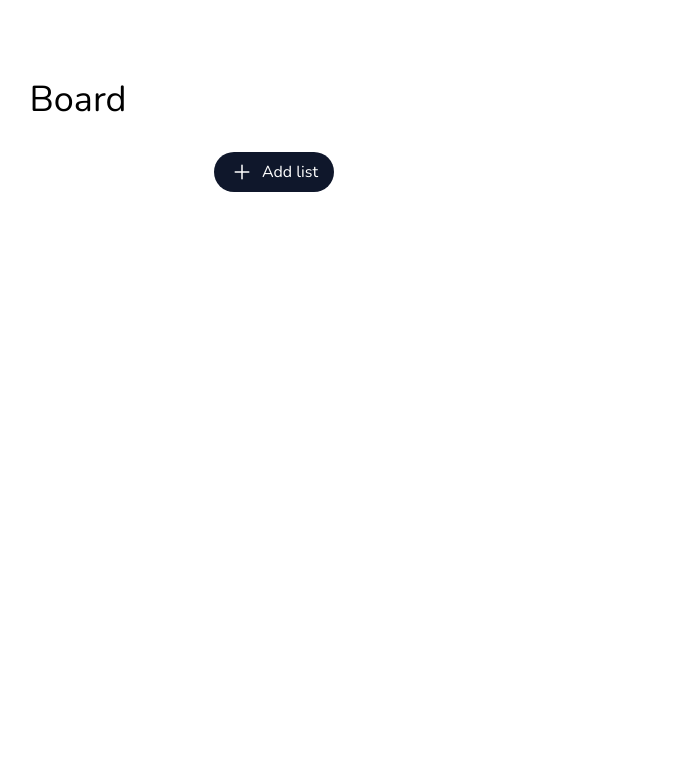
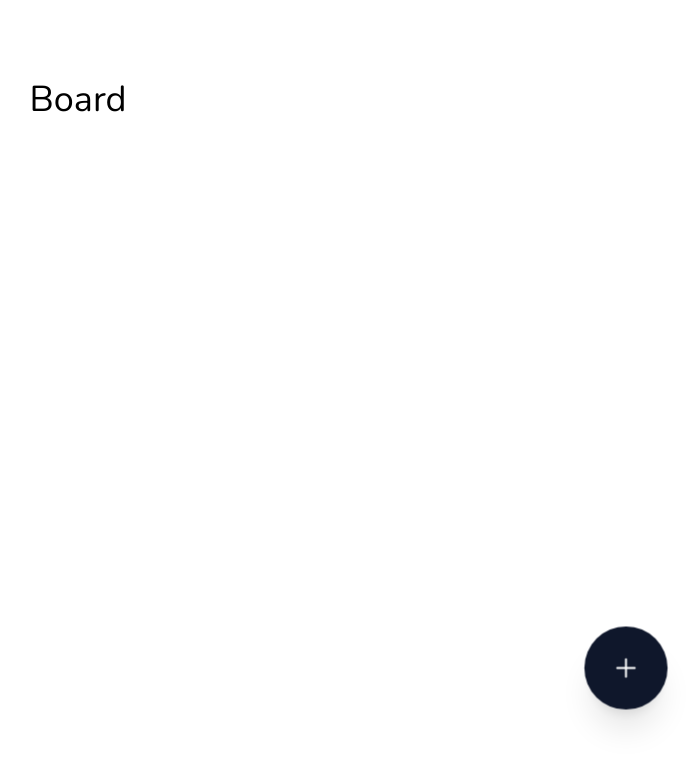
Before and after one commit to thaishdz/TaskFlow, a React (Vite) app: page / in a window 1280 px wide. Shown: the top 764 px of the page, without its empty margins (562-1261 px from the left). Built offline with nearby package versions, Linux system fonts and the light colour scheme.

Commit message:
style(button): adjust add list button position

```diff
--- a/src/Board.tsx
+++ b/src/Board.tsx
@@ -5,6 +5,7 @@ import { TaskListForm } from './components/ui/Form'
 import type { TaskListData } from './components/ui/Form/TaskListForm'
 import { CardList } from './components/ui/Card/CardList'
 import { useCards } from './context/CardsProvider'
+import clsx from 'clsx'
 
 function Board() {
   const { addList } = useCards()
@@ -24,10 +25,14 @@ function Board() {
       <div className="relative px-4 mt-8">
         <Button
           onClick={openDialog}
-          className="flex absolute top-0 right-4 md:right-96 gap-2"
-        >
-          Add list
-        </Button>
+          className={clsx(
+            'flex fixed px-5 py-5 shadow-xl scale-130',
+
+            'top-35 right-4',
+
+            'md:top-auto md:bottom-25 md:right-15'
+          )}
+        ></Button>
         <div className="pt-16">
           <CardList />
         </div>
```
